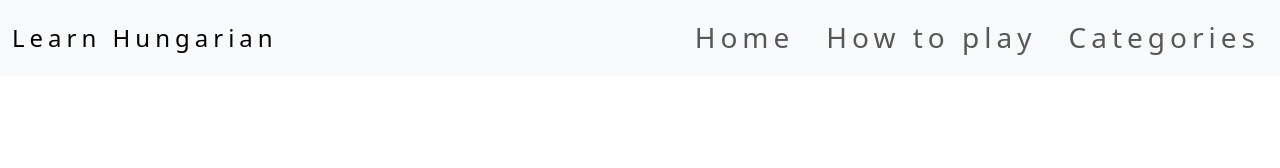
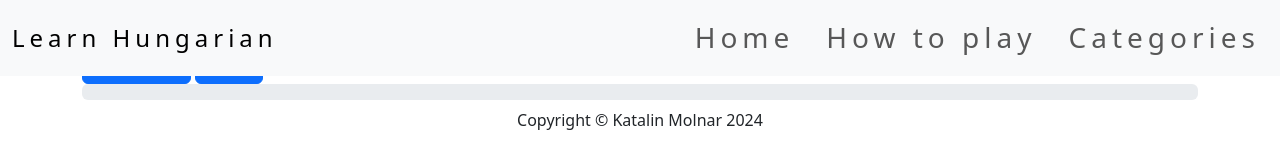
Before and after one commit to molnarlin/learn-hungarian-for-kids-game, a plain HTML site: page categories.html in a window 1280 px wide. Drawn offline with nearby package versions, Linux system fonts and the light colour scheme.

Commit message:
buttons, progress bar added

```diff
--- a/categories.html
+++ b/categories.html
@@ -48,6 +48,13 @@
         </ul>
       </div>
 
+    <div class="container">
+      <button class="btn btn-primary" type="">Start game</button>
+      <input class="btn btn-primary" type="reset" value="Reset">
+      <div class="progress" role="progressbar" aria-label="Basic example" aria-valuenow="0" aria-valuemin="0" aria-valuemax="100">
+        <div class="progress-bar" style="width: 0%"></div>
+      </div>
+    </div>
     </main>
     <footer>
       <div class="col-12 text-center py-2" id="copyright">
```
